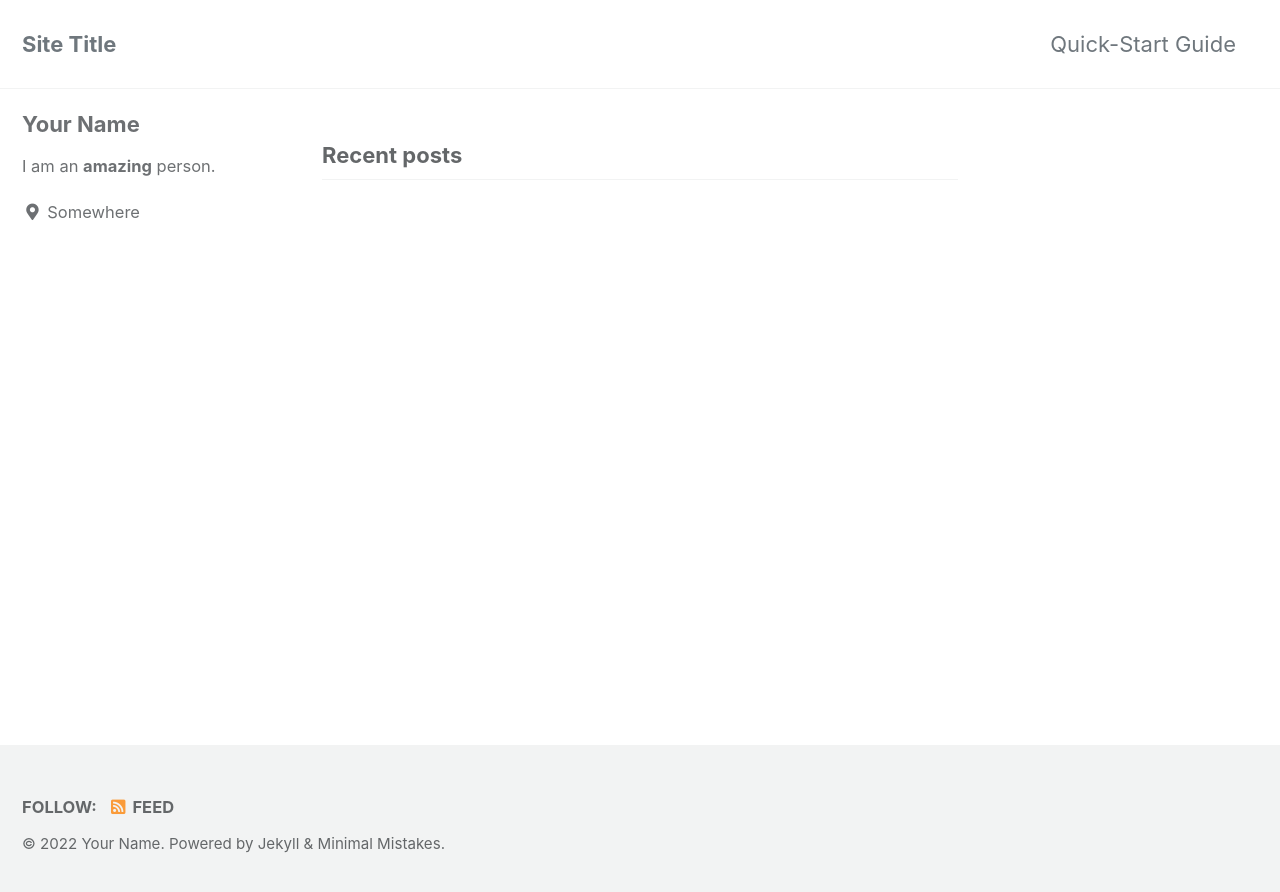
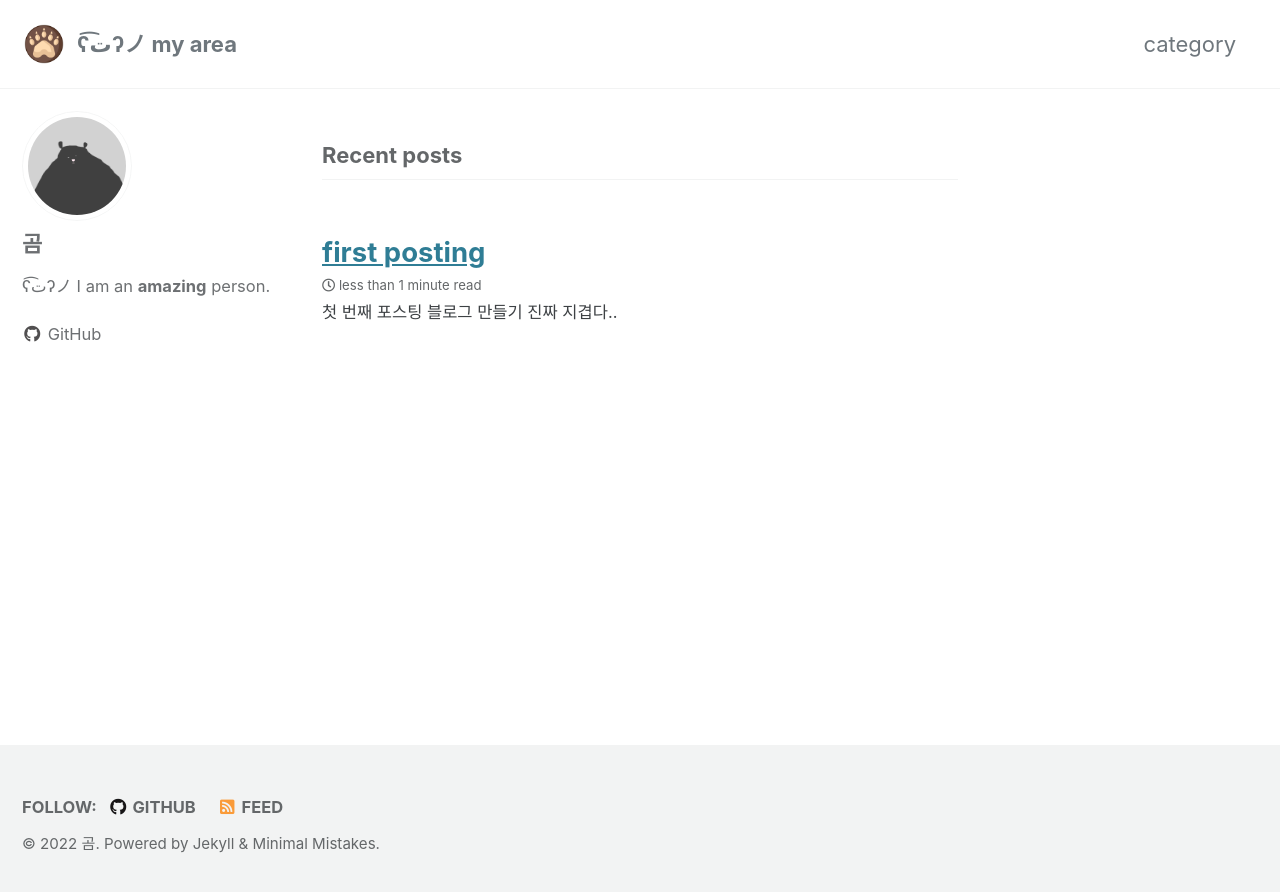
Before and after one commit to Hyeun9991/hyeun9991.github.io, a Jekyll site: the page built from index.html, in a window 1280 px wide. Shown: the top 892 px of the page. Built offline with Jekyll 4.4.1, drawn with Linux system fonts in a browser that asks for light colours; cached includes are drawn as plain includes; the list of posts is cut into pages by our own code.

Commit message:
블로그 개설과 카테고리 생성

```diff
--- a/Gemfile
+++ b/Gemfile
@@ -1,2 +1,3 @@
 source "https://rubygems.org"
 gemspec
+gem "webrick", "~> 1.7"
--- a/_config.yml
+++ b/_config.yml
@@ -16,16 +16,16 @@ minimal_mistakes_skin    : "default" # "air", "aqua", "contrast", "dark", "dirt"
 
 # Site Settings
 locale                   : "en-US"
-title                    : "Site Title"
+title                    : "ʕت͡ʔノ my area"
 title_separator          : "-"
 subtitle                 : # site tagline that appears below site title in masthead
-name                     : "Your Name"
+name                     : "곰"
 description              : "An amazing website."
-url                      : # the base hostname & protocol for your site e.g. "https://mmistakes.github.io"
+url                      : "https://hyeun9991.github.io"
 baseurl                  : # the subpath of your site, e.g. "/blog"
 repository               : # GitHub username/repo-name e.g. "mmistakes/minimal-mistakes"
 teaser                   : # path of fallback teaser image, e.g. "/assets/images/500x300.png"
-logo                     : # path of logo image to display in the masthead, e.g. "/assets/images/88x88.png"
+logo                     : "/assets/images/bear-paw.png"
 masthead_title           : # overrides the website title displayed in the masthead, use " " for no title
 # breadcrumbs            : false # true, false (default)
 words_per_minute         : 200
@@ -104,10 +104,10 @@ analytics:
 
 # Site Author
 author:
-  name             : "Your Name"
-  avatar           : # path of avatar image, e.g. "/assets/images/bio-photo.jpg"
-  bio              : "I am an **amazing** person."
-  location         : "Somewhere"
+  name             : "곰"
+  avatar           : "/assets/images/bear-paint.png"
+  bio              : "ʕت͡ʔノ I am an **amazing** person."
+  location         :
   email            :
   links:
     - label: "Email"
@@ -124,7 +124,7 @@ author:
       # url: "https://facebook.com/"
     - label: "GitHub"
       icon: "fab fa-fw fa-github"
-      # url: "https://github.com/"
+      url: "https://hyeun9991.com/"
     - label: "Instagram"
       icon: "fab fa-fw fa-instagram"
       # url: "https://instagram.com/"
@@ -140,7 +140,7 @@ footer:
       # url:
     - label: "GitHub"
       icon: "fab fa-fw fa-github"
-      # url:
+      url: "https://hyeun9991.com/"
     - label: "GitLab"
       icon: "fab fa-fw fa-gitlab"
       # url:
@@ -257,16 +257,16 @@ tag_archive:
   type: liquid
   path: /tags/
 # https://github.com/jekyll/jekyll-archives
-# jekyll-archives:
-#   enabled:
-#     - categories
-#     - tags
-#   layouts:
-#     category: archive-taxonomy
-#     tag: archive-taxonomy
-#   permalinks:
-#     category: /categories/:name/
-#     tag: /tags/:name/
+jekyll-archives:
+  enabled:
+    - categories
+    - tags
+  layouts:
+    category: archive-taxonomy
+    tag: archive-taxonomy
+  permalinks:
+    category: /categories/:name/
+    tag: /tags/:name/
 
 
 # HTML Compression
--- a/_data/navigation.yml
+++ b/_data/navigation.yml
@@ -1,7 +1,7 @@
 # main links
 main:
-  - title: "Quick-Start Guide"
-    url: https://mmistakes.github.io/minimal-mistakes/docs/quick-start-guide/
+  - title: "category"
+    url: /categories/
   # - title: "About"
   #   url: https://mmistakes.github.io/minimal-mistakes/about/
   # - title: "Sample Posts"
--- /dev/null
+++ b/_posts/2022-07-07-first_posting.md
@@ -0,0 +1,8 @@
+---
+layout: single
+title: "first posting"
+categories: first
+---
+
+# 첫 번째 포스팅
+블로그 만들기 진짜 지겹다..
```
Also changed, not shown: _pages/caregory-archive.md (added, +7 -0 lines), assets/images/bear-paint.png (added), assets/images/bear-paw.png (added).
